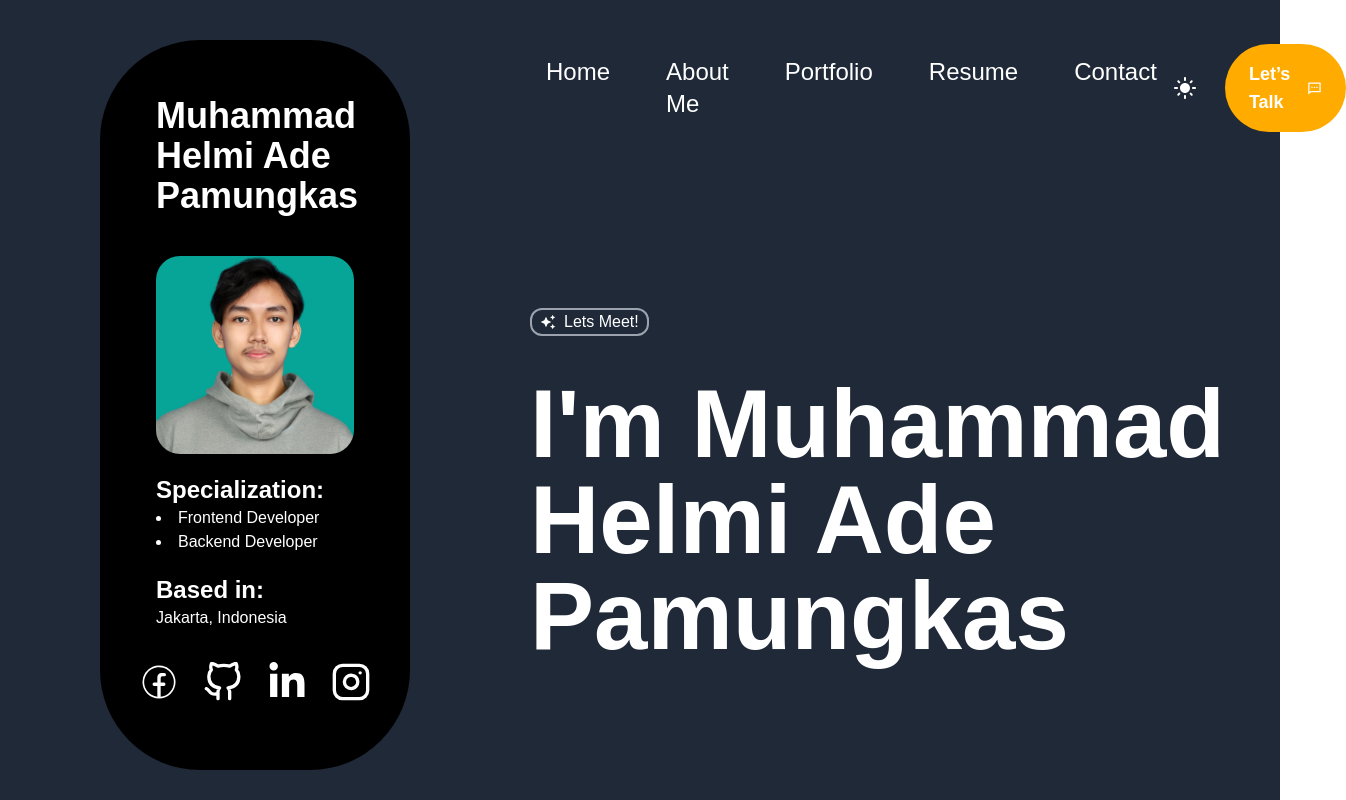
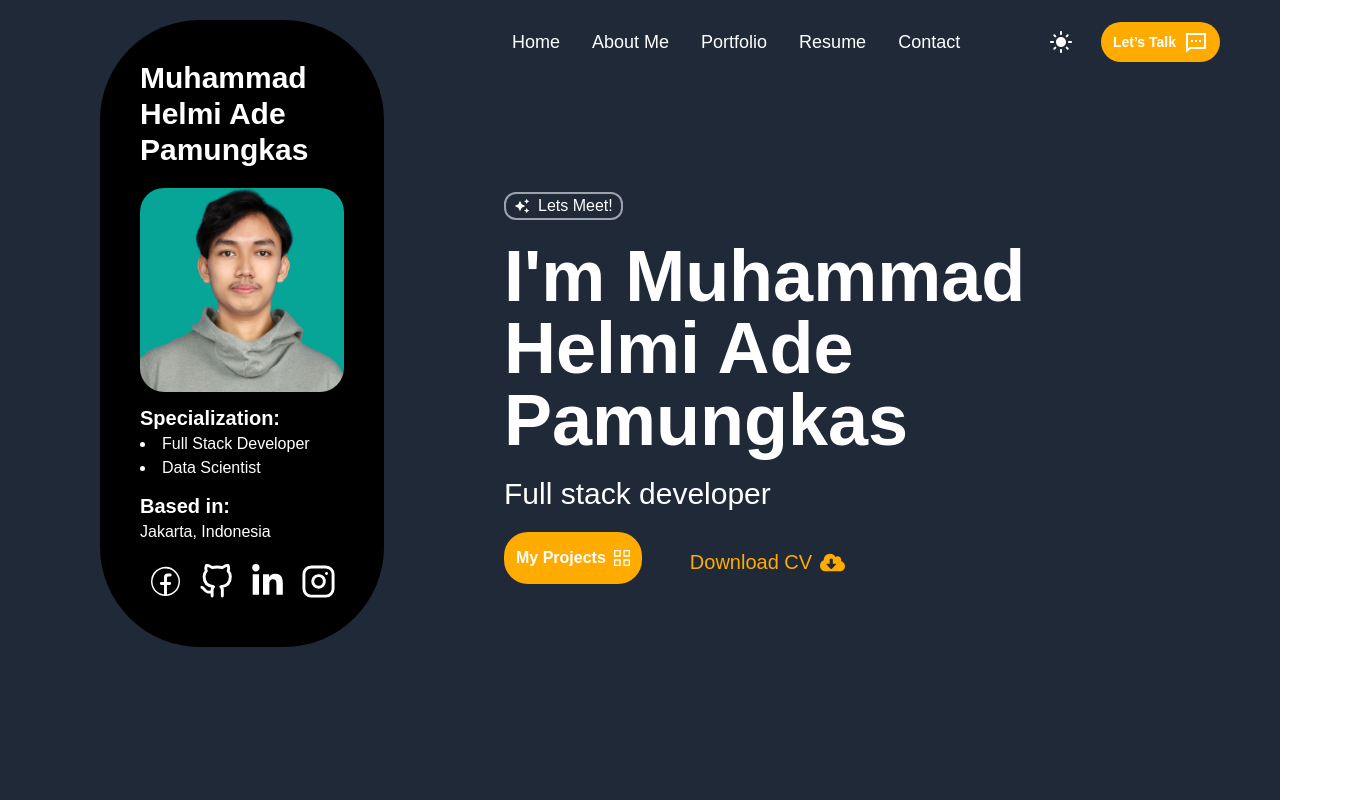
Before and after one commit to helmiade/simple-web-portofolio, a React (Vite) app: page / in a window 1280 px wide. Shown: the top 800 px of the page, 1346 px wide, since content can reach past the window. Built offline with nearby package versions, Linux system fonts and the light colour scheme.

Commit message:
improve for windows view

```diff
--- a/src/components/Card.jsx
+++ b/src/components/Card.jsx
@@ -10,60 +10,60 @@ import profilePict from "../assets/Desain tanpa judul.png";
 const Card = () => {
   const name = "Muhammad Helmi Ade Pamungkas";
   return (
-    <div className="lg:sticky top-10 w-full max-h-screen lg:w-1/4 lg:h-1/2 bg-black rounded-[60px] lg:rounded-[100px] lg:mx-20" data-aos="fade-up">
-      <div className="flex flex-col m-14">
-        <h1 className="text-4xl font-bold text-white">{name}</h1>
+    <div className="lg:sticky top-5 w-full max-h-screen lg:w-1/4 lg:h-1/2 bg-black rounded-[60px] lg:rounded-[100px] lg:mx-20" data-aos="fade-up">
+      <div className="flex flex-col m-10">
+        <h1 className="text-3xl font-bold text-white">{name}</h1>
         <img
           src={profilePict}
-          className="aspect-square object-top rounded-3xl mt-10"
+          className="aspect-square object-top rounded-3xl mt-5"
           alt="Profil"
         />
-        <div className="mt-5 justify-start">
-          <h1 className="text-2xl font-bold text-white">Specialization:</h1>
+        <div className="mt-3 justify-start">
+          <h1 className="text-xl font-bold text-white">Specialization:</h1>
           <h3 className="text-white">
             <ul className="list-disc list-inside">
-              <li>Frontend Developer</li>
-              <li>Backend Developer</li>
+              <li>Full Stack Developer</li>
+              <li>Data Scientist</li>
             </ul>
           </h3>
         </div>
-        <div className="mt-5">
-          <h1 className="text-2xl font-bold text-white">Based in:</h1>
+        <div className="mt-3">
+          <h1 className="text-xl font-bold text-white">Based in:</h1>
           <h3 className="text-white">Jakarta, Indonesia</h3>
         </div>
-        <div className="mt-5 flex flex-row justify-center">
+        <div className="mt-3 flex flex-row justify-center">
           <a
             href="https://www.facebook.com/muhammad.h.pamungkas.568"
             target="_blank"
             rel="noopener noreferrer"
-            className="rounded-full hover:scale-110 hover:bg-blue-600 transition-transform transition-colors duration-200 p-3"
+            className="rounded-full hover:scale-110 hover:bg-blue-600 transition-transform transition-colors duration-200 p-2"
           >
-            <CiFacebook color="white" size={40} />
+            <CiFacebook color="white" size={35} />
           </a>
 
           <a
             href="https://github.com/helmiade"
             target="_blank"
             rel="noopener noreferrer"
-            className="rounded-full hover:scale-110 hover:bg-gray-600 transition-transform transition-colors duration-200 p-3"
+            className="rounded-full hover:scale-110 hover:bg-gray-600 transition-transform transition-colors duration-200 p-2"
           >
-            <FiGithub color="white" size={40} />
+            <FiGithub color="white" size={35} />
           </a>
           <a
             href="https://www.linkedin.com/in/helmiade/"
             target="_blank"
             rel="noopener noreferrer"
-            className="rounded-full hover:scale-110 hover:bg-blue-700 transition-transform transition-colors duration-200 p-3"
+            className="rounded-full hover:scale-110 hover:bg-blue-700 transition-transform transition-colors duration-200 p-2"
           >
-            <FaLinkedinIn color="white" size={40} />
+            <FaLinkedinIn color="white" size={35} />
           </a>
           <a
             href="https://www.instagram.com/helmiad16/"
             target="_blank"
             rel="noopener noreferrer"
-            className="rounded-full hover:scale-110 hover:bg-pink-500 transition-transform transition-colors duration-200 p-3"
+            className="rounded-full hover:scale-110 hover:bg-pink-500 transition-transform transition-colors duration-200 p-2"
           >
-            <FiInstagram color="white" size={40} />
+            <FiInstagram color="white" size={35} />
           </a>
         </div>
       </div>
--- a/src/components/Navbar.jsx
+++ b/src/components/Navbar.jsx
@@ -13,9 +13,9 @@ const Navbar = ({handleToogleDark, isDarkMode}) => {
   return (
     <>
       {/* Navbar untuk Laptop */}
-      <header className="hidden w-full sticky top-10 lg:flex flex-col md:flex-row justify-between items-center text-2xl z-40">
+      <header className="hidden w-full sticky top-5 lg:flex flex-col md:flex-row justify-between items-center text-lg z-40">
         {/* Menu Navigasi */}
-        <nav className="flex flex-row text-black dark:text-text-dark space-x-14 rounded-full p-4 bg-white dark:bg-background-dark bg-opacity-80">
+        <nav className="flex flex-row text-black dark:text-text-dark space-x-8 rounded-full p-2 bg-white dark:bg-background-dark bg-opacity-80">
           <Link
             to="home"
             smooth={true}
@@ -79,9 +79,9 @@ const Navbar = ({handleToogleDark, isDarkMode}) => {
             to="contact"
             smooth={true}
             duration={500}
-            className="bg-[#FFAB00] rounded-full flex flex-row items-center space-x-2 hover:scale-110 hover:bg-yellow-500 transition-transform transition-colors duration-200 py-4 px-6 cursor-pointer"
+            className="bg-[#FFAB00] rounded-full flex flex-row items-center space-x-2 hover:scale-110 hover:bg-yellow-500 transition-transform transition-colors duration-200 py-2 px-3 cursor-pointer"
           >
-            <h1 className="text-white font-semibold text-lg">Let’s Talk</h1>
+            <h1 className="text-white font-semibold text-sm">Let’s Talk</h1>
             <RiMessage2Line size={24} color="white" />
           </Link>
         </div>
--- a/src/sections/About.jsx
+++ b/src/sections/About.jsx
@@ -10,7 +10,7 @@ const About = () => {
   return (
     <section
               id="about"
-              className="min-h-screen flex flex-col pt-20 lg:pt-40 lg:pr-28 space-y-10"
+              className="min-h-screen flex flex-col pt-20 lg:pt-32 lg:pr-28 space-y-10"
               data-aos="fade-up"
             >
               <div className="min-h-screen space-y-5 lg:space-y-10">
@@ -19,16 +19,16 @@ const About = () => {
                   <p className="text-gray-700 dark:text-white">About Me</p>
                 </div>
                 <h1
-                  className="text-2xl lg:text-5xl font-bold text-gradient-to-r from-indigo-500 via-purple-500 to-pink-500"
+                  className="text-2xl lg:text-4xl font-bold text-gradient-to-r from-indigo-500 via-purple-500 to-pink-500"
                   data-aos="fade-up"
                 >
                   From Passion to Profession: My Journey
                 </h1>
                 <div
-                  className="flex flex-col lg:flex-row space-x-0 space-y-5 lg:space-y-0 lg:space-x-20 items-center lg:items-start"
+                  className="flex flex-col lg:flex-row space-x-0 space-y-5 lg:space-y-0 lg:space-x-10 items-center lg:items-start"
                   data-aos="fade-up"
                 >
-                  <div className="text-lg text-justify lg:text-2xl w-full lg:w-2/3">
+                  <div className="text-lg text-justify lg:text-xl w-full lg:w-2/3">
                     <p>
                       Passionate about transforming ideas into impactful
                       solutions, I’m a fresh graduate with a solid foundation in
@@ -93,7 +93,7 @@ const About = () => {
 
               <div className="flex flex-col space-y-10 mt-20">
                 <h1
-                  className="text-2xl lg:text-5xl font-bold text-gradient-to-r from-indigo-500 via-purple-500 to-pink-500"
+                  className="text-2xl lg:text-4xl font-bold text-gradient-to-r from-indigo-500 via-purple-500 to-pink-500"
                   data-aos="fade-up"
                 >
                   Skills
@@ -104,10 +104,10 @@ const About = () => {
                     data-aos="fade-up"
                   >
                     <div className="p-3">
-                      <h1 className="font-semibold text-4xl text-left">
+                      <h1 className="font-semibold text-2xl text-left">
                         Frontend Development
                       </h1>
-                      <p className="mt-2 text-left text-lg">
+                      <p className="mt-2 text-left text-sm">
                         I specialize in building responsive and visually
                         appealing interfaces using React.js and Tailwind CSS. My
                         focus is on creating seamless user experiences through
@@ -125,10 +125,10 @@ const About = () => {
                     data-aos="fade-up"
                   >
                     <div className="p-3">
-                      <h1 className="font-semibold text-4xl text-left">
+                      <h1 className="font-semibold text-2xl text-left">
                         Backend Development
                       </h1>
-                      <p className="mt-2 text-left text-lg">
+                      <p className="mt-2 text-left text-sm">
                         I have a strong background in designing and developing
                         reliable APIs and backend systems with Java, Spring
                         Boot, and PostgreSQL.
@@ -145,10 +145,10 @@ const About = () => {
                     data-aos="fade-up"
                   >
                     <div className="p-3">
-                      <h1 className="font-semibold text-4xl text-left">
+                      <h1 className="font-semibold text-2xl text-left">
                         Mobile Development
                       </h1>
-                      <p className="mt-2 text-left text-lg">
+                      <p className="mt-2 text-left text-sm">
                         My expertise extends to mobile application development,
                         where I create user-friendly and efficient apps.
                       </p>
@@ -164,10 +164,10 @@ const About = () => {
                     data-aos="fade-up"
                   >
                     <div className="p-3">
-                      <h1 className="font-semibold text-4xl text-left">
+                      <h1 className="font-semibold text-2xl text-left">
                         Quality Assurance
                       </h1>
-                      <p className="mt-2 text-left text-lg">
+                      <p className="mt-2 text-left text-sm">
                         I am proficient in ensuring software quality through
                         automated testing using Katalon Studio.
                       </p>
--- a/src/sections/Contact.jsx
+++ b/src/sections/Contact.jsx
@@ -14,7 +14,7 @@ const Contact = ({
   return (
     <section
       id="contact"
-      className="h-screen flex flex-col pt-20 lg:pt-40 lg:pr-28 space-y-10 mb-10 lg:mb-0"
+      className="h-screen flex flex-col pt-20 lg:pt-32 lg:pr-28 space-y-10 mb-10 lg:mb-0"
     >
       <div
         className="w-fit flex flex-row items-center space-x-2 border-2 border-gray-400 rounded-xl px-2"
@@ -24,7 +24,7 @@ const Contact = ({
         <p className="text-gray-700 dark:text-white">Contact</p>
       </div>
       <h1
-        className="text-2xl lg:text-5xl font-bold text-gradient-to-r from-indigo-500 via-purple-500 to-pink-500"
+        className="text-2xl lg:text-4xl font-bold text-gradient-to-r from-indigo-500 via-purple-500 to-pink-500"
         data-aos="fade-up"
       >
         Let's make something great together!
@@ -109,7 +109,7 @@ const Contact = ({
             ></textarea>
             <button
               type="submit"
-              className="bg-[#FFAB00] rounded-full hover:scale-110 hover:bg-yellow-500 transition-transform transition-colors duration-200 py-4 px-10 cursor-pointer text-white"
+              className="bg-[#FFAB00] rounded-full hover:scale-110 hover:bg-yellow-500 transition-transform transition-colors duration-200 py-4 px-10 lg:px-5 lg:py-2 cursor-pointer text-white"
             >
               Send Message
             </button>
--- a/src/sections/Home.jsx
+++ b/src/sections/Home.jsx
@@ -8,7 +8,7 @@ const Home = () => {
   return (
       <section
         id="home"
-        className="h-screen flex flex-col pt-24 lg:pt-48 lg:pr-28 space-y-10"
+        className="h-screen flex flex-col pt-24 lg:pt-32 lg:pr-28 space-y-10 lg:space-y-5"
       >
         <div
           className="w-fit flex flex-row items-center space-x-2 border-2 border-gray-400 rounded-xl px-2"
@@ -17,10 +17,10 @@ const Home = () => {
           <MdAutoAwesome />
           <p className="text-gray-700 dark:text-white">Lets Meet!</p>
         </div>
-        <h1 className="text-4xl lg:text-8xl font-bold" data-aos="fade-up">
+        <h1 className="text-4xl lg:text-7xl font-bold" data-aos="fade-up">
           I'm Muhammad Helmi Ade Pamungkas
         </h1>
-        <p className="mt-4 text-3xl lg:text-5xl" data-aos="fade-up">
+        <p className="mt-4 text-3xl lg:text-3xl" data-aos="fade-up">
           Full stack developer
         </p>
         <div className="flex flex-col lg:flex-row lg:space-x-10 space-y-2">
--- a/src/sections/Portfolio.jsx
+++ b/src/sections/Portfolio.jsx
@@ -6,7 +6,7 @@ const Portfolio = ({ portfolioData, isPopupOpen,  currentPorto,  isFadeIn, openP
   return (
     <section
               id="portofolio"
-              className="min-h-screen flex flex-col pt-20 lg:pt-40 lg:pr-28 space-y-5 lg:space-y-10"
+              className="min-h-screen flex flex-col pt-20 lg:pt-32 lg:pr-28 space-y-5 lg:space-y-10"
             >
               <div
                 className="w-fit flex flex-row items-center space-x-2 border-2 border-gray-400 rounded-xl px-2"
@@ -16,7 +16,7 @@ const Portfolio = ({ portfolioData, isPopupOpen,  currentPorto,  isFadeIn, openP
                 <p className="text-gray-700 dark:text-white">Portfolio</p>
               </div>
               <h1
-                className="text-2xl lg:text-5xl font-bold text-gradient-to-r from-indigo-500 via-purple-500 to-pink-500"
+                className="text-2xl lg:text-4xl font-bold text-gradient-to-r from-indigo-500 via-purple-500 to-pink-500"
                 data-aos="fade-up"
               >
                 Checkout my recent projects
@@ -30,8 +30,8 @@ const Portfolio = ({ portfolioData, isPopupOpen,  currentPorto,  isFadeIn, openP
                     data-aos="fade-up"
                     onClick={() => openPopup(index)}
                   >
-                    <div className="absolute bottom-0 left-0 m-3 lg:m-6 p-2 lg:p-3 bg-[#FFAB00] rounded-2xl">
-                      <h1 className="font-semibold lg:text-xl text-left">
+                    <div className="absolute bottom-0 left-0 m-3 lg:m-3 p-2 lg:p-2 bg-[#FFAB00] rounded-2xl">
+                      <h1 className="font-semibold lg:text-sm text-left">
                         {porto.title}
                       </h1>
                     </div>
--- a/src/sections/Resume.jsx
+++ b/src/sections/Resume.jsx
@@ -13,7 +13,7 @@ const Resume = () => {
   return (
     <section
               id="resume"
-              className="min-h-screen flex flex-col pt-20 lg:pt-40 space-y-5 lg:space-y-10 px-4 sm:px-6"
+              className="min-h-screen flex flex-col pt-20 lg:pt-32 space-y-5 lg:space-y-10 px-4 sm:px-6"
             >
               <div
                 className="w-fit flex flex-row items-center space-x-2 border-2 border-gray-400 rounded-xl px-2"
@@ -23,14 +23,14 @@ const Resume = () => {
                 <p className="text-gray-700 dark:text-white">Resume</p>
               </div>
               <h1
-                className="text-2xl lg:text-5xl font-bold text-gradient-to-r from-indigo-500 via-purple-500 to-pink-500"
+                className="text-2xl lg:text-4xl font-bold text-gradient-to-r from-indigo-500 via-purple-500 to-pink-500"
                 data-aos="fade-up"
               >
                 Education and experience
               </h1>
               <p
                 data-aos="fade-up"
-                className="text-lg sm:text-2xl pr-0 sm:pr-28 text-justify"
+                className="text-lg sm:text-xl pr-0 sm:pr-28 text-justify"
               >
                 Education and experience form the foundation of my journey in
                 developing expertise and building a meaningful career. Through
```
